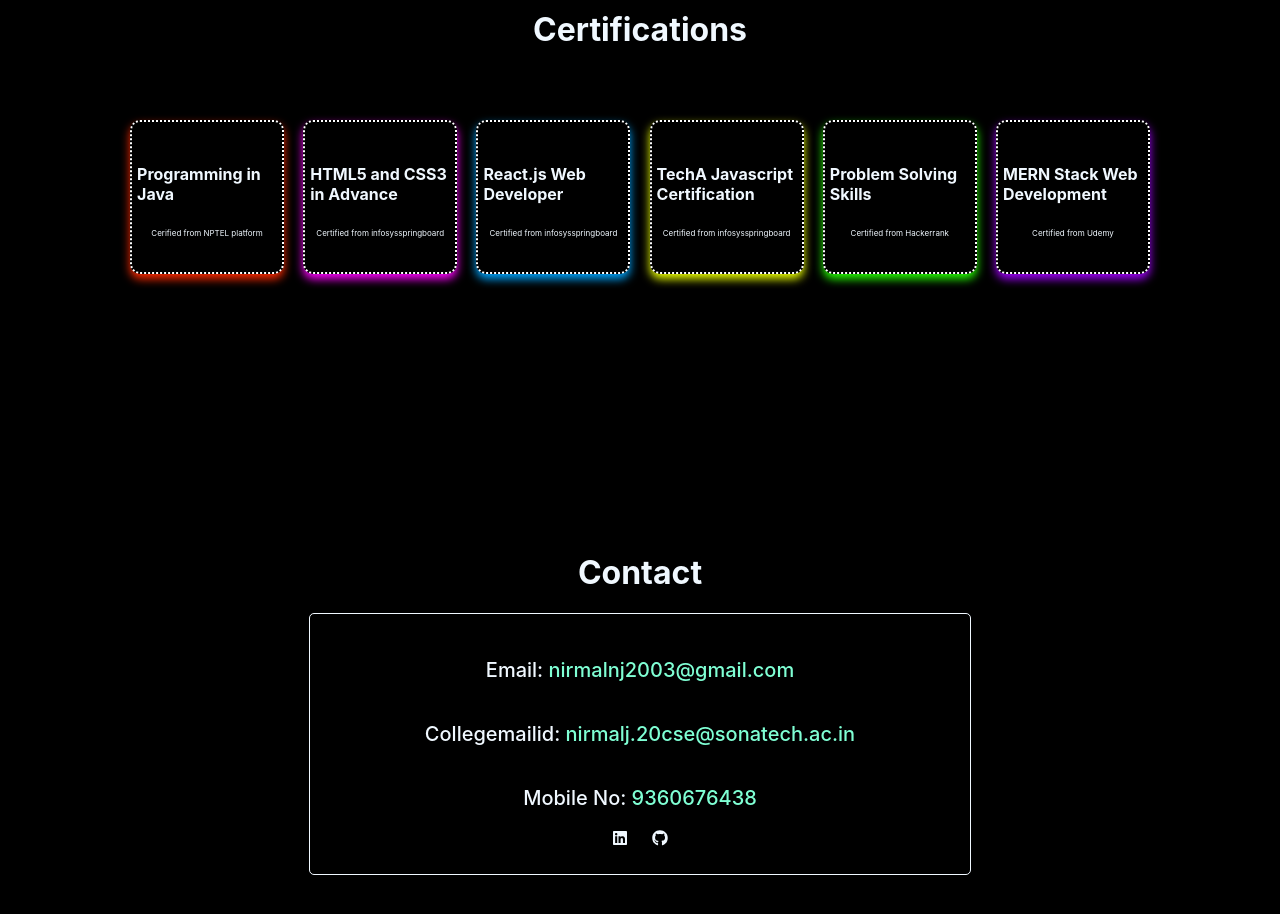
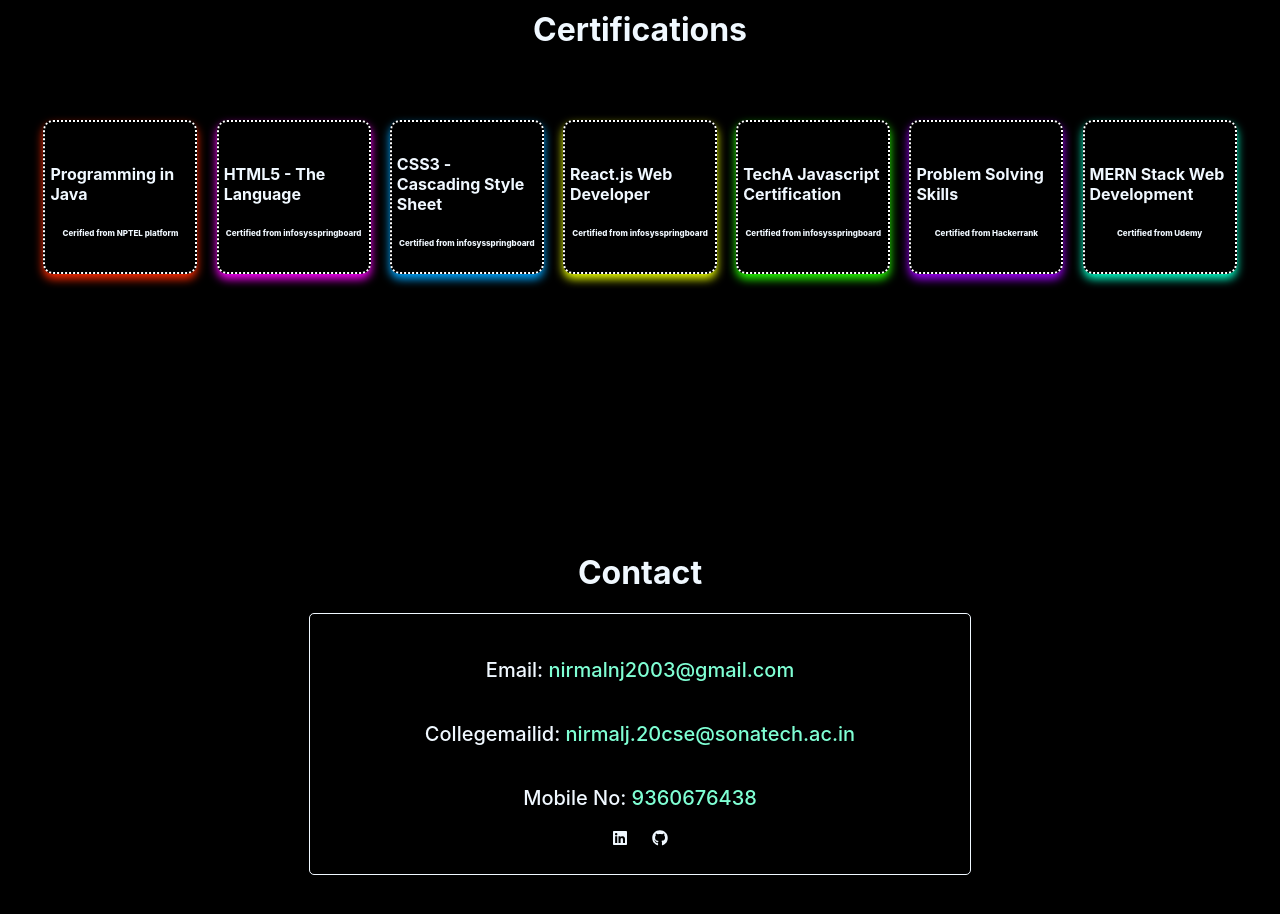
Before and after one commit to Nirmal-j13/Portfolio, a React (Create React App) app in the folder frontend/: page / in a window 1280 px wide. Shown: the part 2460-3374 px from the top of the page. Built offline with nearby package versions, Linux system fonts and the light colour scheme.

Commit message:
Added links

```diff
--- a/frontend/src/Components/CertificationContainer/CertificationContainer.css
+++ b/frontend/src/Components/CertificationContainer/CertificationContainer.css
@@ -14,6 +14,10 @@
     gap: 1.2rem;
     margin-top: 50px;
 }
+.links
+{
+    text-decoration: none;
+}
 @media screen and (max-width:680px)
 {
     .certification
@@ -29,4 +33,8 @@
      gap: 1.2rem;
      margin-top: 50px;
    }
+   .links
+   {
+    text-decoration: none;
+   }
 }
--- a/frontend/src/Components/CertificationContainer/CertificationContainer.js
+++ b/frontend/src/Components/CertificationContainer/CertificationContainer.js
@@ -2,37 +2,50 @@
 import { Element } from 'react-scroll'
 import './CertificationContainer.css'
 import { Certifications } from '../Certifications/Certifications'
+import { Link } from '@mui/material'
 export const CertificationContainer = () => {
     const certfify=[
         {
           number:1,
           title:"Programming in Java",
           desc:"Cerified from NPTEL platform",
+          link:'https://drive.google.com/file/d/1MbbFgwvRswSd3fusNjfonA9p-1rgqfBU/view?usp=drive_link',
         },
         {
           number:2,
-          title:"HTML5 and CSS3 in Advance",
-          desc:"Certified from infosysspringboard"
+          title:"HTML5 - The Language",
+          desc:"Certified from infosysspringboard",
+          link:'https://drive.google.com/file/d/1fU67864FdTYeVf7t8ZdAs8_qibh2rdmX/view?usp=drive_link'
         },
         {
           number:3,
-          title:"React.js Web Developer",
-          desc:"Certified from infosysspringboard"
+          title:"CSS3 - Cascading Style Sheet",
+          desc:"Certified from infosysspringboard",
+          link:'https://drive.google.com/file/d/1UyrkzwKmdeWG4xHxnN8LpLgWrRJNxqfv/view?usp=drive_link'
         },
         {
           number:4,
-          title:"TechA Javascript Certification",
-          desc:"Certified from infosysspringboard"
+          title:"React.js Web Developer",
+          desc:"Certified from infosysspringboard",
+          link:'https://drive.google.com/file/d/1gO_JjsnugLs_geKIdjjMobXpXr7rkwJ8/view?usp=drive_link'
         },
         {
           number:5,
-          title:"Problem Solving Skills",
-          desc:"Certified from Hackerrank"
+          title:"TechA Javascript Certification",
+          desc:"Certified from infosysspringboard",
+          link:'https://drive.google.com/file/d/1JohMHRBB5q-RKgwjpWNVXoKYmt0RLDp4/view?usp=drive_link'
         },
         {
           number:6,
+          title:"Problem Solving Skills",
+          desc:"Certified from Hackerrank",
+          link:'https://drive.google.com/file/d/1gmDhoBPjx3lsuSEu7FwlU_Hw5z0FGwXP/view?usp=drive_link'
+        },
+        {
+          number:7,
           title:"MERN Stack Web Development",
-          desc:"Certified from Udemy"
+          desc:"Certified from Udemy",
+          link:'https://drive.google.com/file/d/1sUMlnlmW1AGC5GCDTcJKdYoyLJa50V-E/view?usp=drive_link'
         }
       ]
   return (
@@ -42,12 +55,14 @@
         {
             certfify.map((x,i)=>{
                 return(
-                <Certifications
+                <a  href={x.link} className='links'>
+                  <Certifications
                         key={i}
                         number={x.number}
                         title={x.title}
                         desc={x.desc}
                     />
+                </a>
             )})
         }
     </div>
--- a/frontend/src/Components/Certifications/Certifications.css
+++ b/frontend/src/Components/Certifications/Certifications.css
@@ -41,6 +41,10 @@
 {
     box-shadow:0px 5px 10px 0px rgb(162, 1, 255) ;
 }
+#c7
+{
+    box-shadow:0px 5px 10px 0px rgb(3, 255, 200) ;
+}
 #c1:hover
 {
     opacity: 0.5;
@@ -65,6 +69,10 @@
 {
     opacity: 0.5;
 }
+#c7:hover
+{
+    opacity: 0.5;
+}
 @media screen and (max-width:680px)
 {
     .certifications
--- a/frontend/src/Components/Projects/Projects.css
+++ b/frontend/src/Components/Projects/Projects.css
@@ -12,7 +12,7 @@
 }
 .project:hover
 {
-    color: black;
+    color: whitesmoke;
     background-color:rgb(0, 255, 191);
     display: flex;
     justify-content: center;
```
